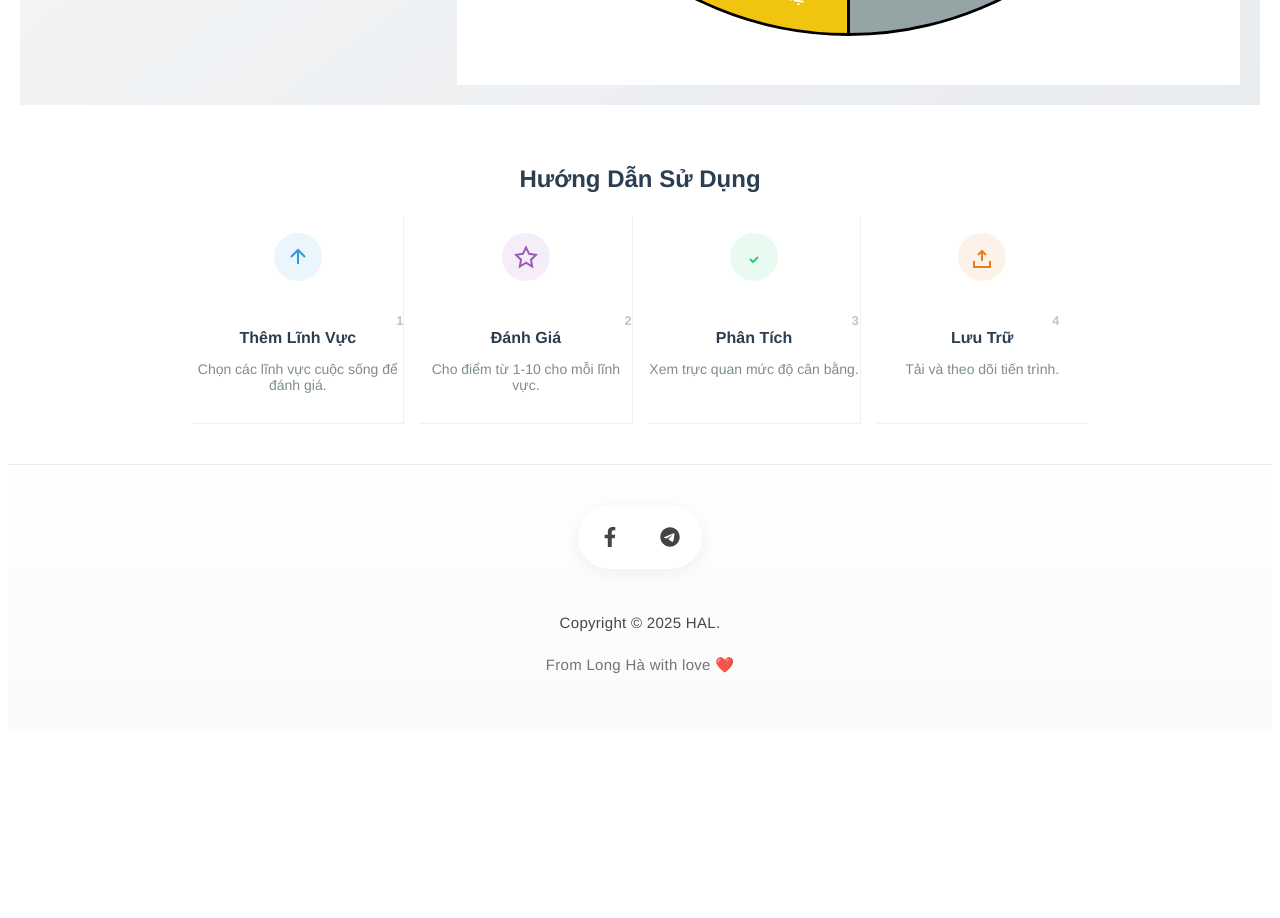
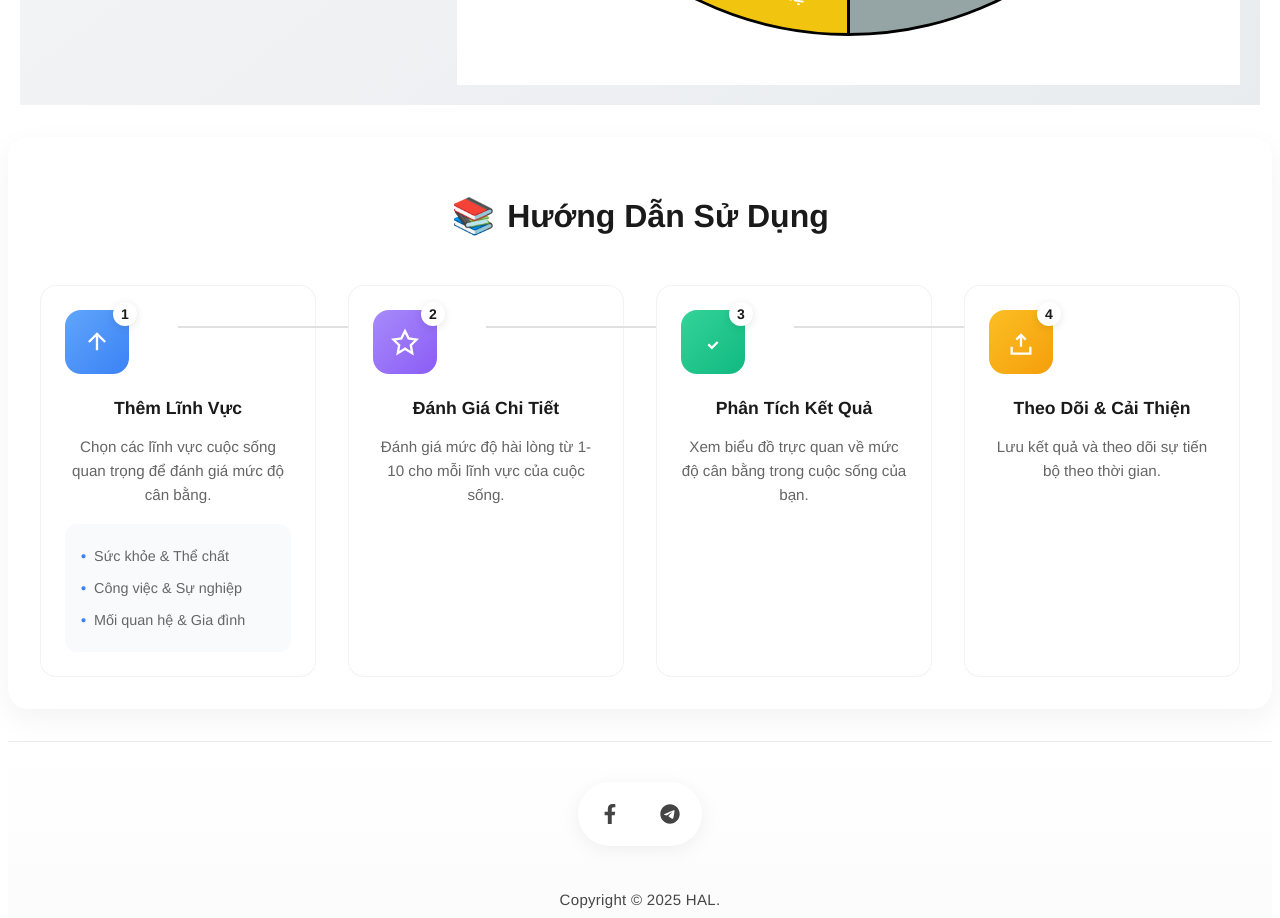
Before and after one commit to longhangoc/vue, a Vue app: page / in a window 1280 px wide. Shown: the part 900-1818 px from the top of the page. Before the commit the page ends 1629 px from the top, so only its background shows below. Built offline with nearby package versions, Linux system fonts and the light colour scheme.

Commit message:
Update HuongDanSuDung.vue

```diff
--- a/src/components/HuongDanSuDung.vue
+++ b/src/components/HuongDanSuDung.vue
@@ -1,13 +1,23 @@
 <template>
   <div class="life-balance-guide">
-    <h2 class="guide-title">Hướng Dẫn Sử Dụng</h2>
+    <h2 class="guide-title">
+      <span class="title-icon">📚</span>
+      Hướng Dẫn Sử Dụng
+    </h2>
+
     <div class="steps-container">
       <div
         v-for="(step, index) in steps"
         :key="index"
         class="step-item"
+        :class="{ 'active': activeStep === index }"
+        @mouseenter="activeStep = index"
+        @mouseleave="activeStep = null"
       >
-        <div class="step-icon-wrapper" :class="step.iconClass">
+        <div class="progress-line" v-if="index < steps.length - 1"></div>
+
+        <div class="step-icon-wrapper" :class="[step.iconClass, { 'pulse': activeStep === index }]">
+          <div class="step-number">{{ index + 1 }}</div>
           <svg
             xmlns="http://www.w3.org/2000/svg"
             viewBox="0 0 24 24"
@@ -16,10 +26,15 @@
             <path :d="step.iconPath" />
           </svg>
         </div>
+
         <div class="step-content">
-          <div class="step-number">{{ index + 1 }}</div>
           <h3 class="step-title">{{ step.title }}</h3>
           <p class="step-description">{{ step.description }}</p>
+          <div class="step-details" v-if="step.details">
+            <ul>
+              <li v-for="(detail, idx) in step.details" :key="idx">{{ detail }}</li>
+            </ul>
+          </div>
         </div>
       </div>
     </div>
@@ -31,29 +46,35 @@ export default {
   name: 'HuongDanSuDung',
   data() {
     return {
+      activeStep: null,
       steps: [
         {
           iconPath: "M12 5v14m-7-7l7-7 7 7",
           title: "Thêm Lĩnh Vực",
-          description: "Chọn các lĩnh vực cuộc sống để đánh giá.",
-          iconClass: 'icon-blue'
+          description: "Chọn các lĩnh vực cuộc sống quan trọng để đánh giá mức độ cân bằng.",
+          iconClass: 'icon-blue',
+          details: [
+            "Sức khỏe & Thể chất",
+            "Công việc & Sự nghiệp",
+            "Mối quan hệ & Gia đình"
+          ]
         },
         {
           iconPath: "M12 17.75l-6.172 3.845 1.179-6.873-5-4.867 6.9-1 3.094-6.253 3.094 6.253 6.9 1-5 4.867 1.179 6.873z",
-          title: "Đánh Giá",
-          description: "Cho điểm từ 1-10 cho mỗi lĩnh vực.",
+          title: "Đánh Giá Chi Tiết",
+          description: "Đánh giá mức độ hài lòng từ 1-10 cho mỗi lĩnh vực của cuộc sống.",
           iconClass: 'icon-purple'
         },
         {
           iconPath: "M8 14l3 3 5-5",
-          title: "Phân Tích",
-          description: "Xem trực quan mức độ cân bằng.",
+          title: "Phân Tích Kết Quả",
+          description: "Xem biểu đồ trực quan về mức độ cân bằng trong cuộc sống của bạn.",
           iconClass: 'icon-green'
         },
         {
           iconPath: "M4 16v6h16v-6M16 10l-4-4-4 4m4-4v10",
-          title: "Lưu Trữ",
-          description: "Tải và theo dõi tiến trình.",
+          title: "Theo Dõi & Cải Thiện",
+          description: "Lưu kết quả và theo dõi sự tiến bộ theo thời gian.",
           iconClass: 'icon-orange'
         }
       ]
@@ -65,115 +86,215 @@ export default {
 <style scoped>
 .life-balance-guide {
   max-width: 1200px;
-  margin: 1rem auto;
-  padding: 1.5rem;
+  margin: 2rem auto;
+  padding: 2rem;
+  background: white;
+  border-radius: 20px;
+  box-shadow: 0 10px 30px rgba(0, 0, 0, 0.05);
 }
 
 .guide-title {
   text-align: center;
-  color: #2c3e50;
-  font-size: 1.5rem;
-  margin-bottom: 1.5rem;
-  font-weight: 600;
+  color: #1a1a1a;
+  font-size: 2rem;
+  margin-bottom: 3rem;
+  font-weight: 700;
+  display: flex;
+  align-items: center;
+  justify-content: center;
+  gap: 12px;
+}
+
+.title-icon {
+  font-size: 2.2rem;
 }
 
 .steps-container {
-  display: flex;
-  flex-direction: column;
+  display: grid;
+  gap: 2rem;
+  position: relative;
 }
 
 @media screen and (min-width: 768px) {
   .steps-container {
-    flex-direction: row;
-    justify-content: space-between;
-    gap: 1rem;
-  }
-
-  .step-item {
-    flex-direction: column;
-    align-items: center;
-    text-align: center;
-    flex: 1;
-    border-bottom: none;
-    border-right: 1px solid #f0f0f0;
-    padding: 1rem;
-  }
-
-  .step-item:last-child {
-    border-right: none;
+    grid-template-columns: repeat(4, 1fr);
   }
 }
 
 .step-item {
+  position: relative;
+  padding: 1.5rem;
+  border-radius: 16px;
+  background: white;
+  transition: all 0.3s cubic-bezier(0.4, 0, 0.2, 1);
+  border: 1px solid rgba(0, 0, 0, 0.05);
+}
+
+.step-item:hover {
+  transform: translateY(-5px);
+  box-shadow: 0 15px 30px rgba(0, 0, 0, 0.1);
+  border-color: transparent;
+}
+
+.progress-line {
+  position: absolute;
+  top: 40px;
+  right: -50%;
+  width: 100%;
+  height: 2px;
+  background: #e0e0e0;
+  z-index: 0;
+}
+
+@media screen and (max-width: 768px) {
+  .progress-line {
+    display: none;
+  }
+}
+
+.step-icon-wrapper {
+  position: relative;
   display: flex;
   align-items: center;
-  gap: 1rem;
-  padding: 1rem 0;
-  border-bottom: 1px solid #f0f0f0;
+  justify-content: center;
+  width: 64px;
+  height: 64px;
+  border-radius: 16px;
+  margin-bottom: 1.5rem;
   transition: all 0.3s ease;
 }
 
-.step-item:hover {
-  background-color: #f9f9f9;
-}
-
-.step-icon-wrapper {
+.step-number {
+  position: absolute;
+  top: -8px;
+  right: -8px;
+  width: 24px;
+  height: 24px;
+  border-radius: 50%;
+  background: white;
+  color: #1a1a1a;
+  font-weight: 600;
+  font-size: 14px;
   display: flex;
   align-items: center;
   justify-content: center;
-  width: 48px;
-  height: 48px;
-  border-radius: 50%;
-  flex-shrink: 0;
+  box-shadow: 0 2px 8px rgba(0, 0, 0, 0.1);
 }
 
-.icon-blue { background-color: rgba(52, 152, 219, 0.1); color: #3498db; }
-.icon-purple { background-color: rgba(155, 89, 182, 0.1); color: #9b59b6; }
-.icon-green { background-color: rgba(46, 204, 113, 0.1); color: #2ecc71; }
-.icon-orange { background-color: rgba(230, 126, 34, 0.1); color: #e67e22; }
+.icon-blue {
+  background: linear-gradient(135deg, #60A5FA 0%, #3B82F6 100%);
+  color: white;
+}
+
+.icon-purple {
+  background: linear-gradient(135deg, #A78BFA 0%, #8B5CF6 100%);
+  color: white;
+}
+
+.icon-green {
+  background: linear-gradient(135deg, #34D399 0%, #10B981 100%);
+  color: white;
+}
+
+.icon-orange {
+  background: linear-gradient(135deg, #FBBF24 0%, #F59E0B 100%);
+  color: white;
+}
 
 .step-icon {
-  width: 24px;
-  height: 24px;
+  width: 28px;
+  height: 28px;
   stroke: currentColor;
   stroke-width: 2;
   fill: none;
 }
 
 .step-content {
-  flex-grow: 1;
   position: relative;
 }
 
-@media screen and (min-width: 768px) {
-  .step-content {
-    text-align: center;
-    margin-top: 1rem;
+.step-title {
+  font-size: 1.1rem;
+  color: #1a1a1a;
+  margin-bottom: 0.75rem;
+  font-weight: 600;
+}
+
+.step-description {
+  font-size: 0.95rem;
+  color: #666;
+  line-height: 1.6;
+  margin-bottom: 1rem;
+}
+
+.step-details {
+  background: #f8fafc;
+  border-radius: 12px;
+  padding: 1rem;
+  margin-top: 1rem;
+}
+
+.step-details ul {
+  list-style: none;
+  padding: 0;
+  margin: 0;
+}
+
+.step-details li {
+  padding: 0.5rem 0;
+  font-size: 0.9rem;
+  color: #666;
+  display: flex;
+  align-items: center;
+  gap: 0.5rem;
+}
+
+.step-details li::before {
+  content: "•";
+  color: #3B82F6;
+  font-weight: bold;
+}
+
+/* Animations */
+@keyframes pulse {
+  0% { transform: scale(1); }
+  50% { transform: scale(1.05); }
+  100% { transform: scale(1); }
+}
+
+.pulse {
+  animation: pulse 2s infinite;
+}
+
+.active .step-icon-wrapper {
+  transform: scale(1.1);
+}
+
+/* Responsive Design */
+@media screen and (max-width: 768px) {
+  .life-balance-guide {
+    padding: 1.5rem;
+    margin: 1rem;
   }
 
-  .step-number {
-    position: static;
-    margin-bottom: 0.5rem;
+  .steps-container {
+    grid-template-columns: 1fr;
+  }
+
+  .step-item {
+    padding: 1.25rem;
+  }
+
+  .guide-title {
+    font-size: 1.75rem;
+    margin-bottom: 2rem;
   }
 }
 
-.step-number {
-  position: absolute;
-  top: 0;
-  right: 0;
-  font-size: 0.8rem;
-  color: #bdc3c7;
-  font-weight: bold;
-}
-
-.step-title {
-  font-size: 1rem;
-  color: #2c3e50;
-  margin-bottom: 0.25rem;
-}
-
-.step-description {
-  font-size: 0.875rem;
-  color: #7f8c8d;
+/* High-DPI Screen Optimizations */
+@media (-webkit-min-device-pixel-ratio: 2), (min-resolution: 192dpi) {
+  .step-item {
+    border-width: 0.5px;
+  }
 }
 </style>
```
